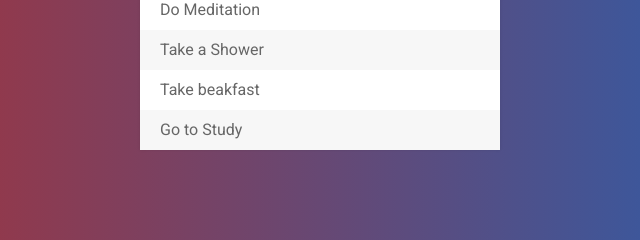
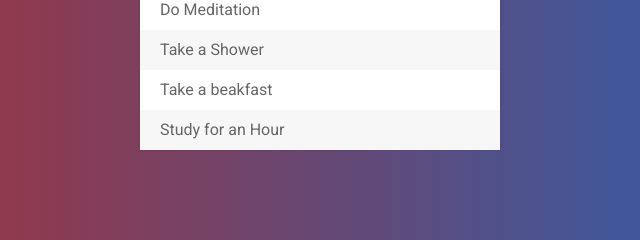
Before and after one commit to rahuljha4171-zz/TodoList, a plain HTML site: page index.html in a window 1280 px wide. Shown: the part 211-451 px from the top of the page, 320-960 px from the left. Drawn offline with Linux system fonts and the light colour scheme.

Commit message:
Update index.html

```diff
--- a/index.html
+++ b/index.html
@@ -16,8 +16,8 @@
 			<ul>
 				<li><span><i class="fas fa-trash"></i></span>Do Meditation</li>
 				<li><span><i class="fas fa-trash"></i></span>Take a Shower</li>
-				<li><span><i class="fas fa-trash"></i></span>Take beakfast</li>
-				<li><span><i class="fas fa-trash"></i></span>Go to Study</li>
+				<li><span><i class="fas fa-trash"></i></span>Take a beakfast</li>
+				<li><span><i class="fas fa-trash"></i></span>Study for an Hour</li>
 			</ul>
 		</div>
 
```
